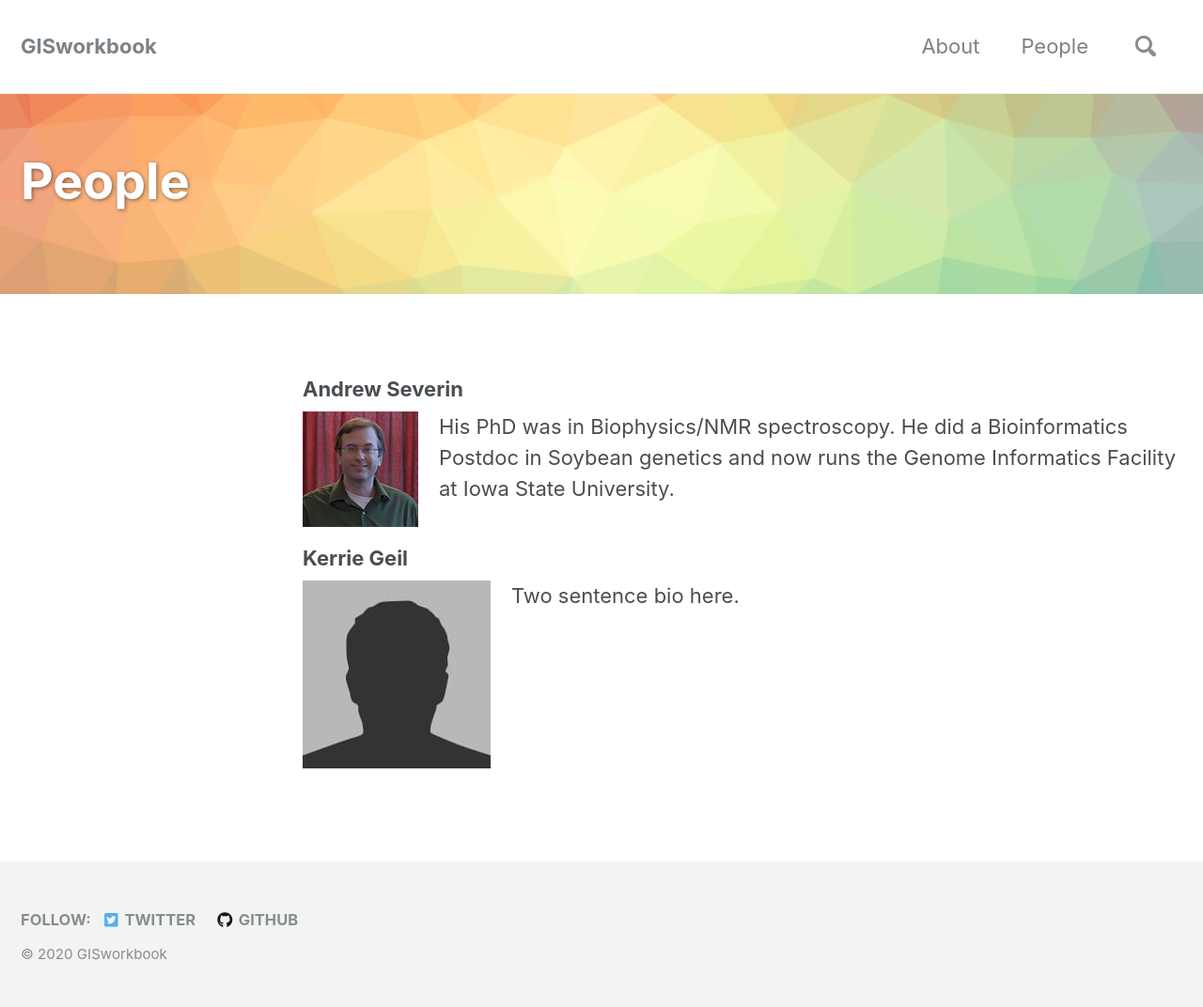
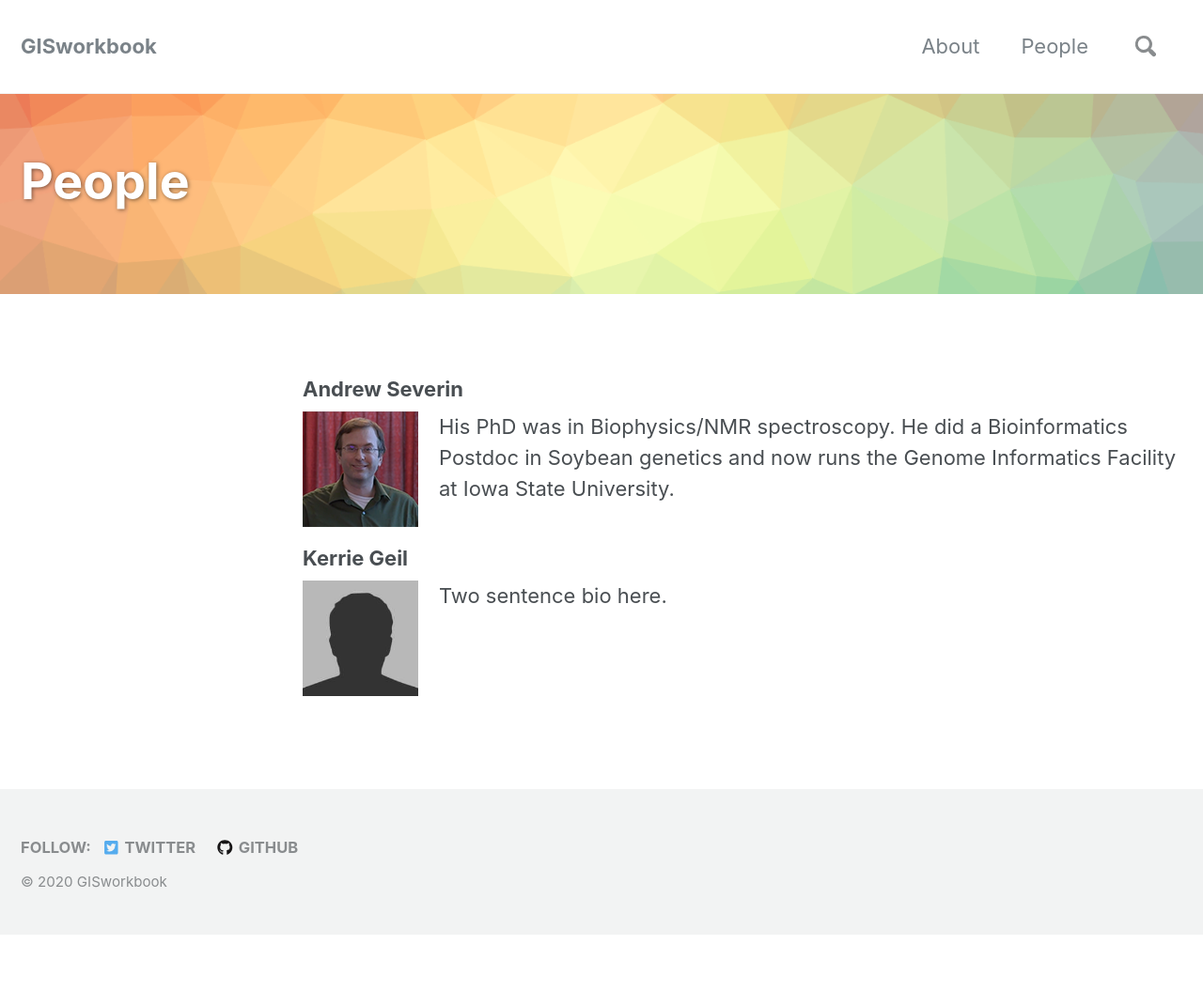
Before and after one commit to ISUgenomics/geospatialworkbook, a Jekyll site: the page built from _pages/people.md, in a window 1280 px wide. Shown: the whole page at 94% size. Built offline with Jekyll 4.4.1, drawn with Linux system fonts in a browser that asks for light colours; cached includes are drawn as plain includes; nearby versions of some CDN libraries; comment, search, counter and statistics services are not loaded; after the commit the page ends 995 px from its top, so only the background shows below that.

Commit message:
css attempt

```diff
--- a/_pages/people.md
+++ b/_pages/people.md
@@ -17,5 +17,5 @@ His PhD was in Biophysics/NMR spectroscopy. He did a Bioinformatics Postdoc in S
 
 ### Kerrie Geil
 
-![Kerrie](../assets/images/people/profile.jpg){: .align-left}
+![Kerrie](../assets/images/people/profile.jpg){: .align-left-profile }
 Two sentence bio here.
--- a/_sass/minimal-mistakes/_utilities.scss
+++ b/_sass/minimal-mistakes/_utilities.scss
@@ -129,6 +129,18 @@ body:hover .visually-hidden button {
   display: block;
   margin-left: auto;
   margin-right: auto;
+
+  @include breakpoint($small) {
+    float: left;
+    margin-right: 1em;
+  }
+}
+
+.align-left-profile {
+  display: block;
+  margin-left: auto;
+  margin-right: auto;
+  width:123px;
 
   @include breakpoint($small) {
     float: left;
```
